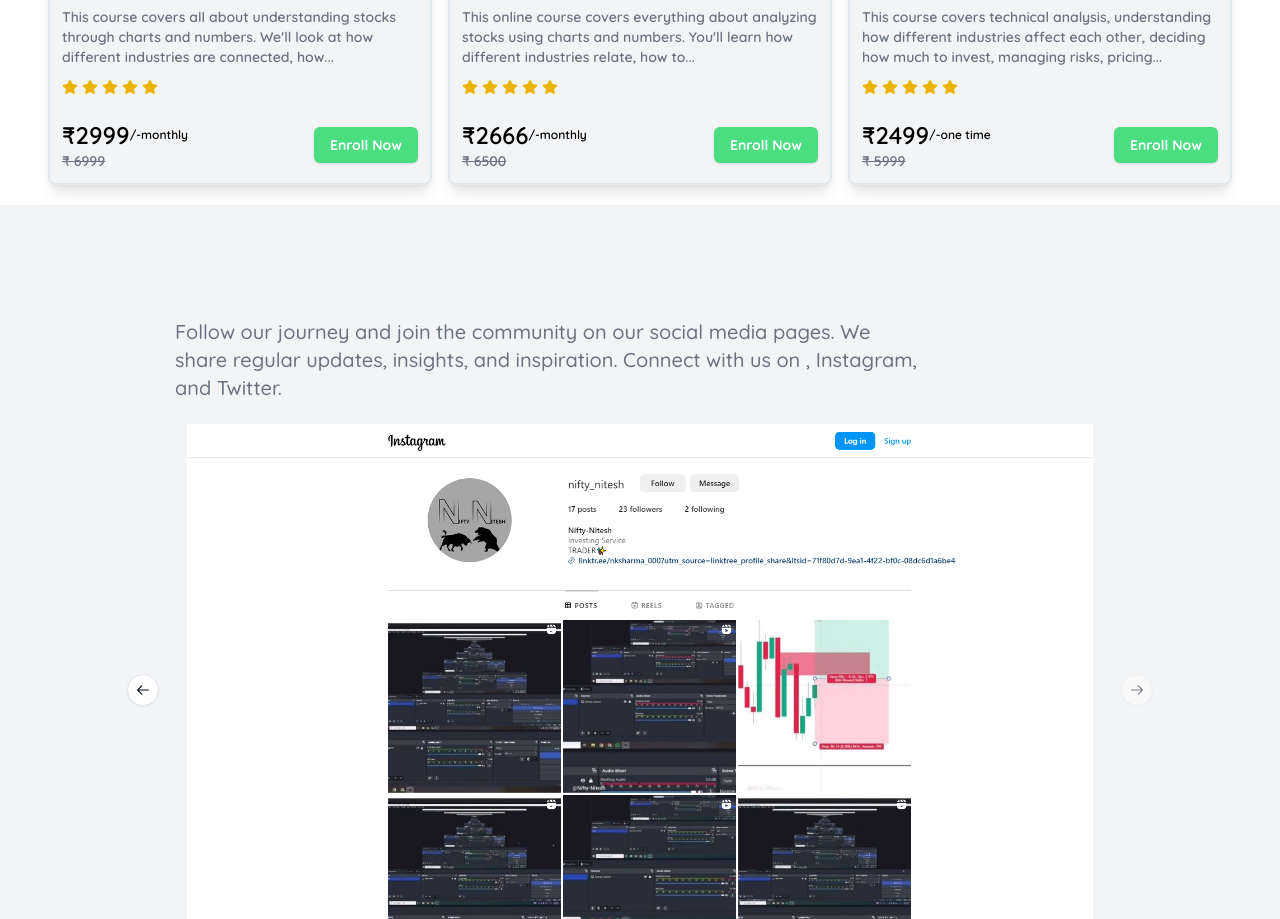
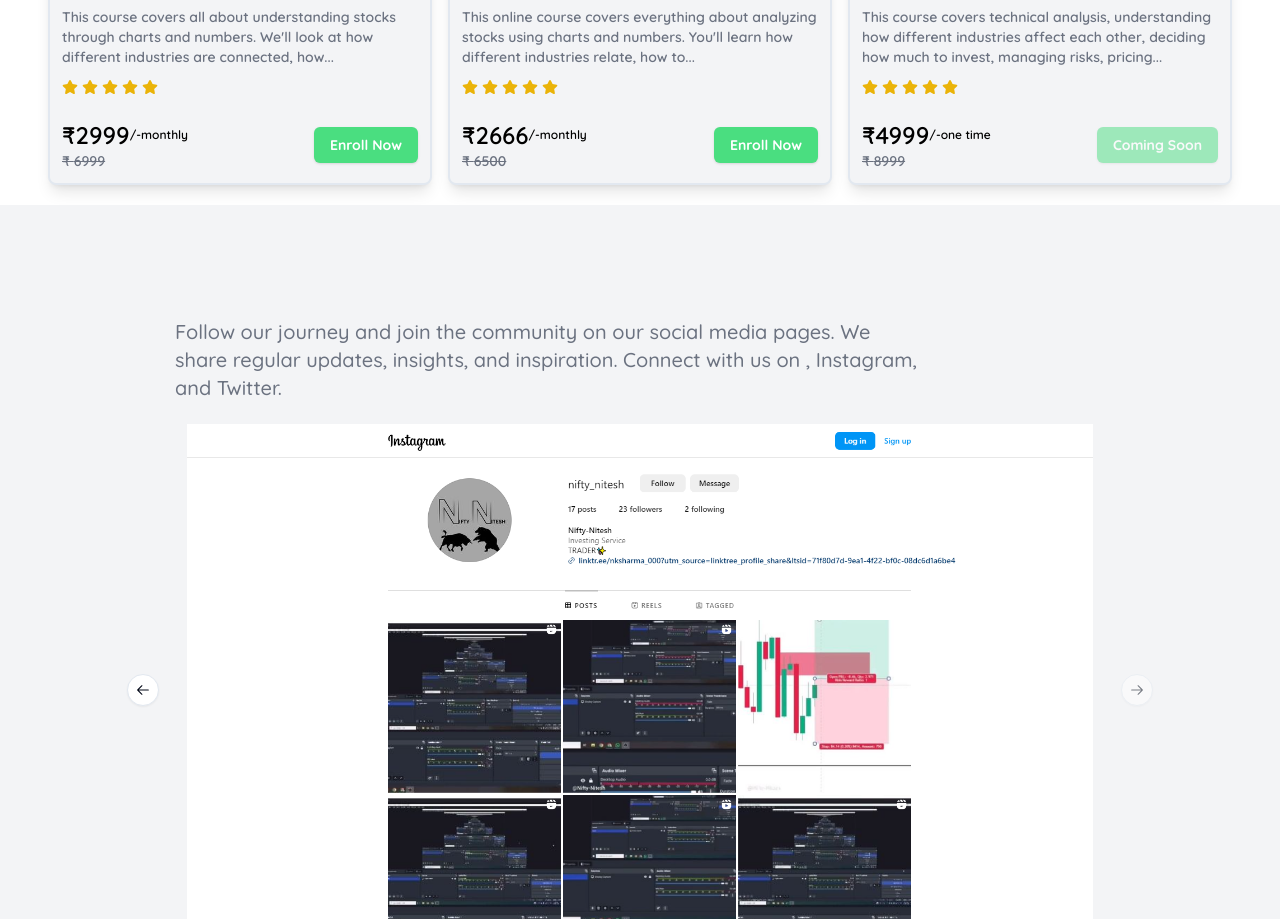
Before and after one commit to riteshk-007/Nifty-Nitesh, a Next.js app: page / in a window 1280 px wide. Shown: the part 3020-3939 px from the top of the page. Built offline with nearby package versions, Linux system fonts and the light colour scheme.

Commit message:
Add Link component to Cards.jsx

```diff
--- a/app/components/Cards.jsx
+++ b/app/components/Cards.jsx
@@ -1,5 +1,6 @@
 import { Button } from "@/components/ui/button";
 import Image from "next/image";
+import Link from "next/link";
 import React from "react";
 import { FaStar } from "react-icons/fa6";
 
@@ -60,8 +61,12 @@ const Cards = () => {
                   ₹ {item?.discount}
                 </span>
               </span>
-              <Button className="text-white font-bold shadow" variant="success">
-                Enroll Now
+              <Button
+                className="text-white font-bold shadow"
+                variant="success"
+                disabled={item?.btnText === "Coming Soon"}
+              >
+                <Link href={item.link}>{item?.btnText}</Link>
               </Button>
             </div>
           </div>
@@ -82,6 +87,8 @@ export const Card = [
     price: 2999,
     discount: 6999,
     paymentType: "monthly",
+    link: "/",
+    btnText: "Enroll Now",
   },
   {
     id: 2,
@@ -91,14 +98,18 @@ export const Card = [
     price: 2666,
     discount: 6500,
     paymentType: "monthly",
+    link: "/",
+    btnText: "Enroll Now",
   },
   {
     id: 3,
     title: "Recoding Technical Analysis Videos",
     image: "/course/img1.png",
     text: "This course covers technical analysis, understanding how different industries affect each other, deciding how much to invest, managing risks, pricing trends, reading charts, day trading strategies, live price reading, identifying gaps, using indicators, avoiding market traps, advanced stock scanning, trading psychology, analyzing trends, and more. Perfect for anyone looking to build a career in the stock market.",
-    price: 2499,
-    discount: 5999,
+    price: 4999,
+    discount: 8999,
     paymentType: "one time",
+    link: "/",
+    btnText: "Coming Soon",
   },
 ];
```
